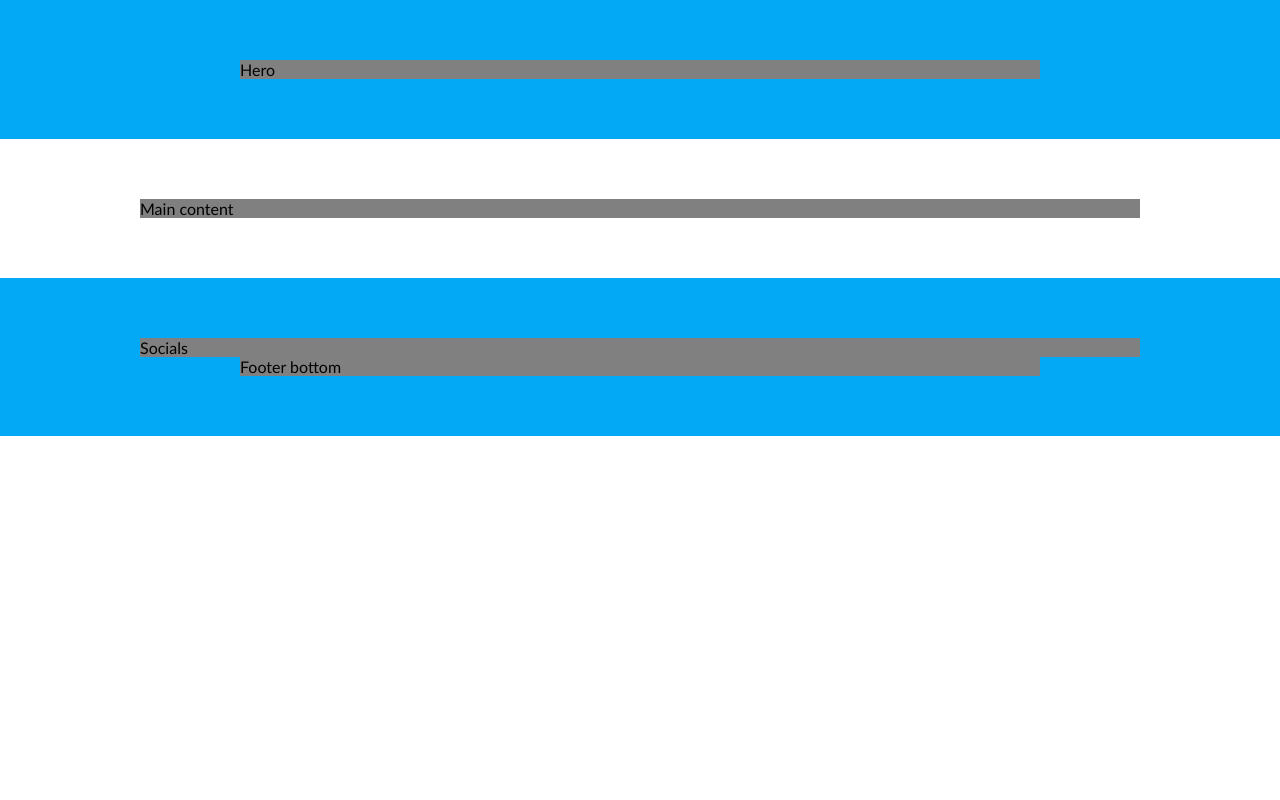
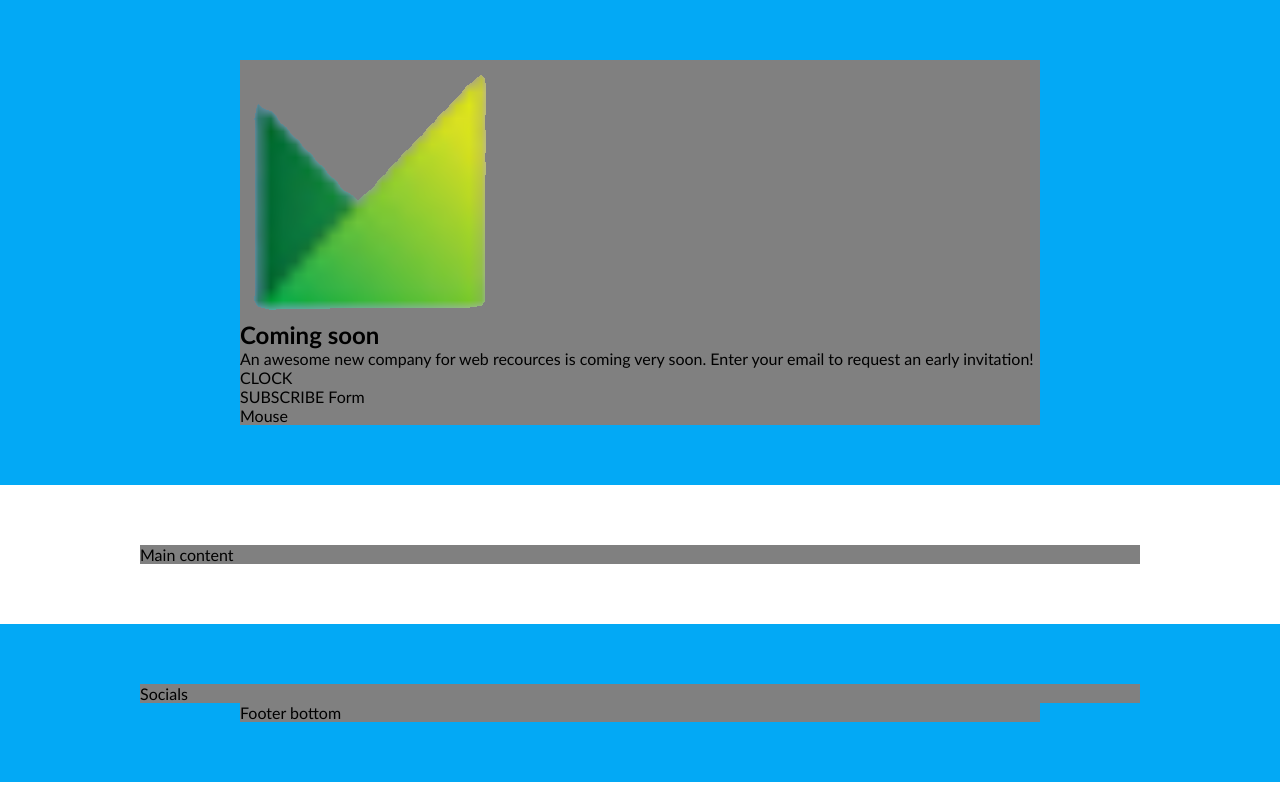
Before and after one commit to Mantaskri/4proj-coming-soon, a website: page index.html in a window 1280 px wide. Drawn offline with Linux system fonts and the light colour scheme.

Commit message:
Creted Hero section structure

```diff
--- a/index.html
+++ b/index.html
@@ -22,7 +22,19 @@
 <body>
     <section class="container bg-main">
         <div class="row-short">
-            Hero
+            <img src="./img/logotipas.png" alt="logo">
+            <h1>Coming soon</h1>
+            <p>An awesome new company for web recources is coming very soon.
+                Enter your email to request an early invitation!</p>
+                <div>
+                    CLOCK
+                </div>
+                <Form>
+                    SUBSCRIBE Form
+                </Form>
+                <div>
+                    Mouse
+                </div>
         </div>
     </section>
 
```
